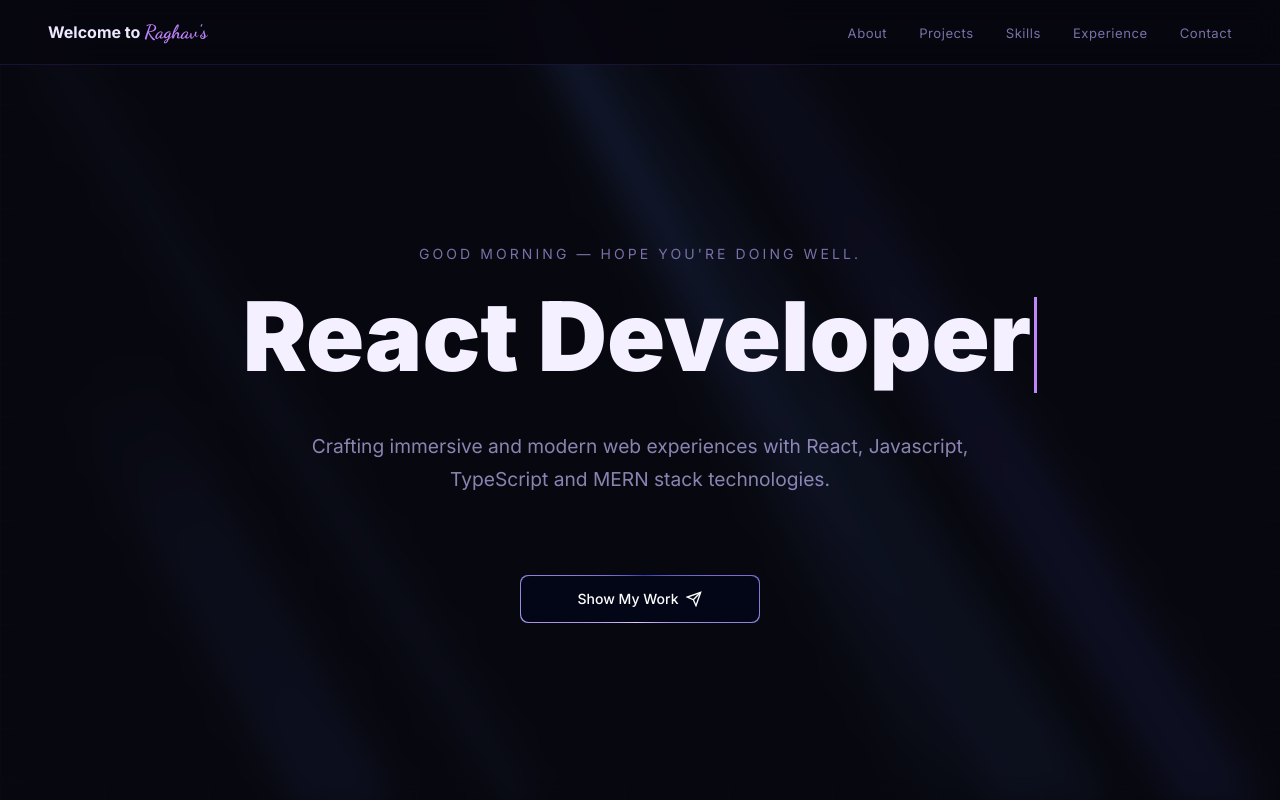
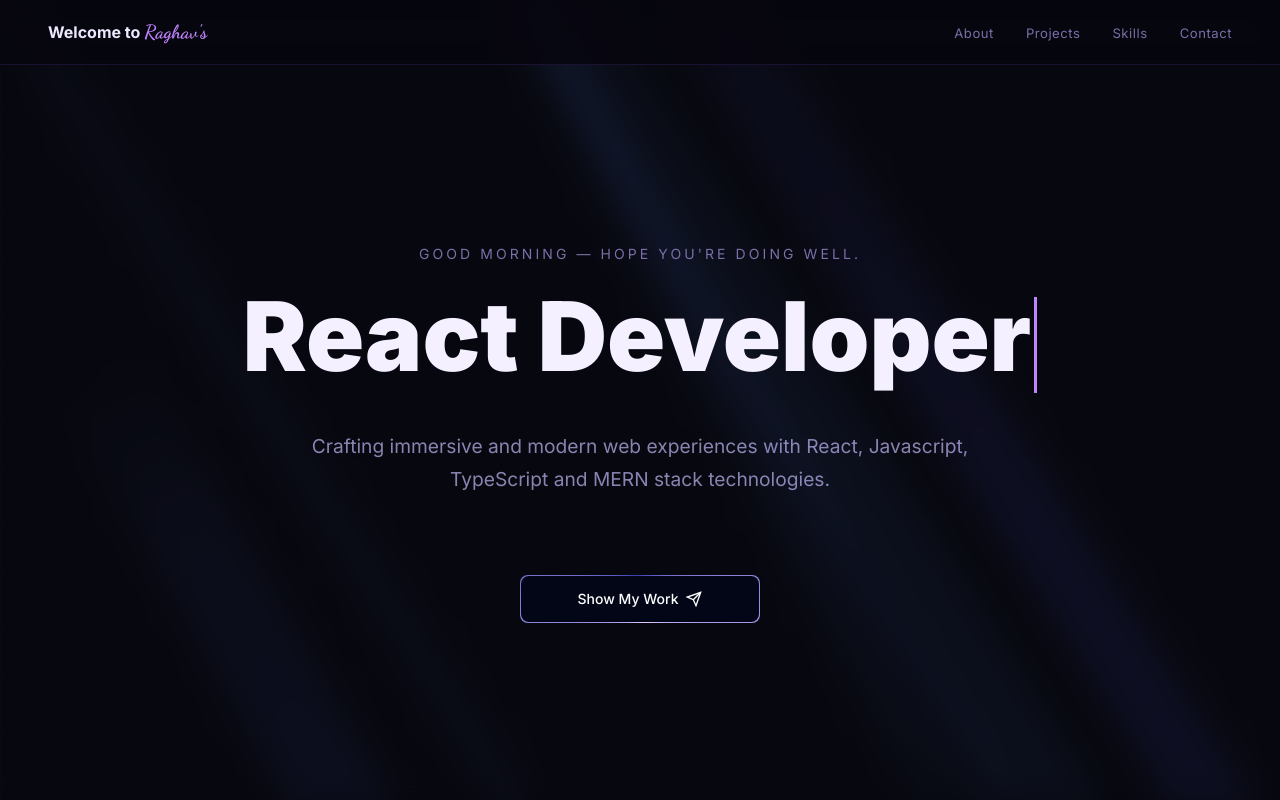
Before and after one commit to Rawgev/raghav, a React (Vite) app: page / in a window 1280 px wide. Shown: the top 800 px of the page. Built offline with nearby package versions, Linux system fonts and the light colour scheme.

Commit message:
update ui

```diff
--- a/src/App.tsx
+++ b/src/App.tsx
@@ -3,7 +3,6 @@ import Hero       from './components/Hero/Hero'
 import About      from './components/About/About'
 import Projects   from './components/Projects/Projects'
 import Skills     from './components/Skills/Skills'
-import Experience from './components/Experience/Experience'
 import Contact    from './components/Contact/Contact'
 import Footer     from './components/Footer/Footer'
 import { BeamsBackground } from './components/ui/beams-background'
@@ -20,7 +19,6 @@ export default function App() {
         <About />
         <Projects />
         <Skills />
-        <Experience />
         <Contact />
         <Footer />
       </div>
--- a/src/components/Navbar/Navbar.tsx
+++ b/src/components/Navbar/Navbar.tsx
@@ -12,7 +12,6 @@ const links: NavLink[] = [
   { label: 'About',      href: '#about' },
   { label: 'Projects',   href: '#projects' },
   { label: 'Skills',     href: '#skills' },
-  { label: 'Experience', href: '#experience' },
   { label: 'Contact',    href: '#contact' },
 ]
 
```
